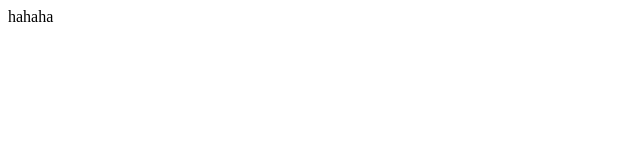
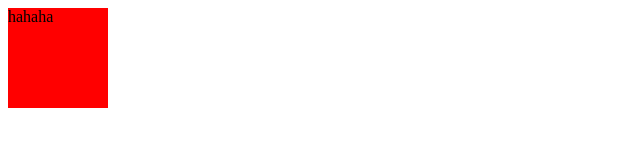
Before and after one commit to jian-xi-L/first_demo, a plain HTML site: page index.html in a window 1280 px wide. Shown: the whole page, without its empty margins (0-640 px from the left). Drawn offline with Linux system fonts and the light colour scheme.

Commit message:
第二次的样式 添加了Css

```diff
--- a/index.html
+++ b/index.html
@@ -6,6 +6,13 @@
     <meta name="viewport" content="width=device-width, initial-scale=1.0">
     <title>Document</title>
 </head>
+<style>
+    #box {
+        width: 100px;
+        height: 100px;
+        background-color: red;
+    }
+</style>
 
 <body>
     <div class="" id="box">hahaha</div>
```
